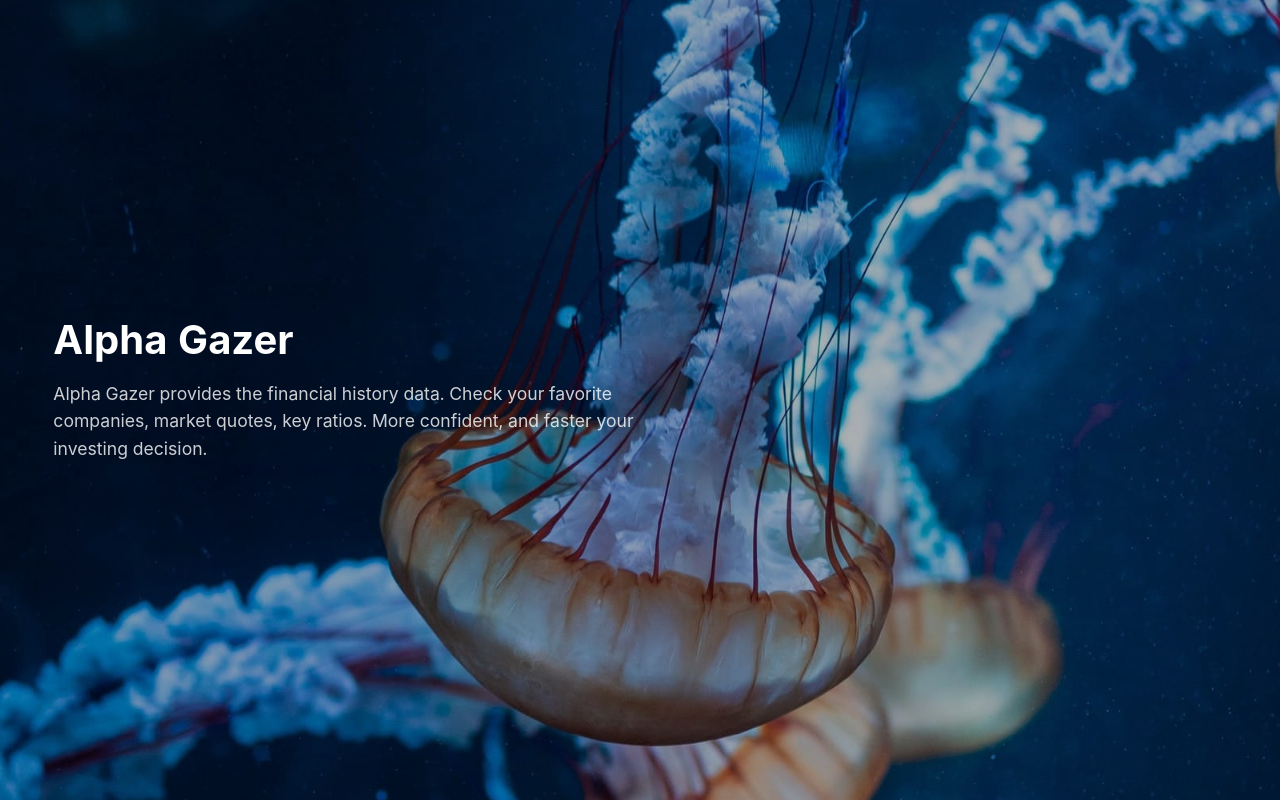
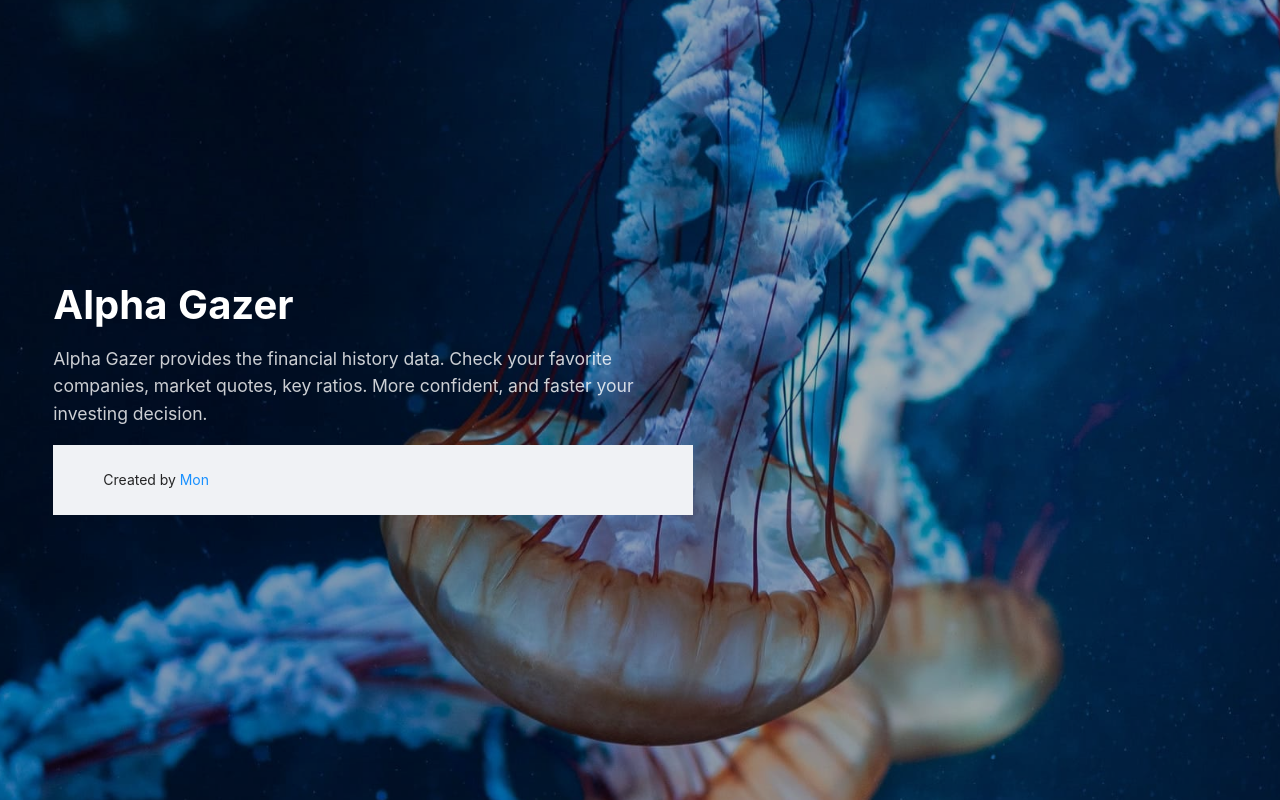
Before and after one commit to big-mon/edgar-viewer, a Next.js app: page / in a window 1280 px wide. Built offline with nearby package versions, Linux system fonts and the light colour scheme.

Commit message:
feat: custom footer

```diff
--- a/src/components/organisms/footer.js
+++ b/src/components/organisms/footer.js
@@ -4,12 +4,26 @@ import styles from "../../styles/footer.module.scss";
 
 const { Footer } = Layout;
 
-export default function TopFooter() {
+export default function TopFooter({ children, home }) {
+  const name = "Alpha Gazer";
+
   return (
     <>
+      {home ? (
+        <Footer className={styles.index}>
+          Created by{" "}
+          <a
+            href="//twitter.com/BIG_MON"
+            target="_blank"
+            rel="noopener noreferrer"
+          >
+            Mon
+          </a>
+        </Footer>
+      ) : (
         <Footer className={styles.footer}>
           <Link href="/">
-          <a>Alpha Gazer</a>
+            <a>{name}</a>
           </Link>{" "}
           Created by{" "}
           <a
@@ -20,6 +34,7 @@ export default function TopFooter() {
             Mon
           </a>
         </Footer>
+      )}
     </>
   );
 }
--- a/src/pages/index.js
+++ b/src/pages/index.js
@@ -1,4 +1,5 @@
 import TopHeader from "../components/organisms/header";
+import TopFooter from "../components/organisms/footer";
 import { Row, Col } from "antd";
 import Image from "next/image";
 import styles from "../styles/index.module.scss";
@@ -10,9 +11,11 @@ export default function Page() {
         <Row align="middle" className={styles.full_height}>
           <Col xs={{ span: 23, offset: 1 }} lg={{ span: 12, offset: 1 }}>
             <TopHeader home />
+            <TopFooter home />
           </Col>
         </Row>
       </div>
+
       <Image
         className={styles.cover_image}
         src="/bg.jpg"
--- a/src/styles/footer.module.scss
+++ b/src/styles/footer.module.scss
@@ -5,3 +5,9 @@
     color: black;
   }
 }
+
+.index {
+  padding: 0;
+  color: rgba(255, 255, 255, 0.8);
+  background: transparent;
+}
```
Lines whose indentation alone changed are shown as unchanged.
